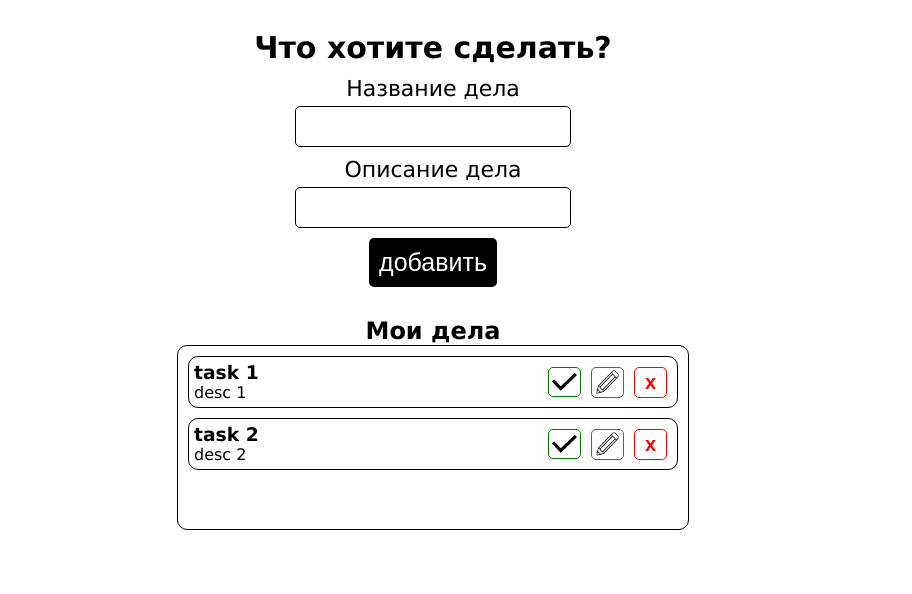
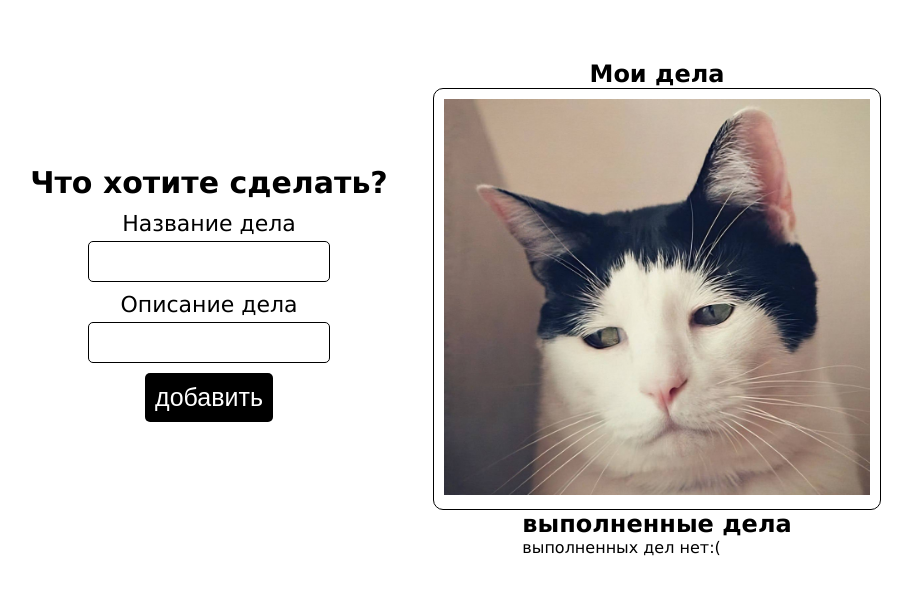
Before and after one commit to akaryaka/todo-vue-ts, a Vue app: page / in a window 1280 px wide. Shown: the top 594 px of the page, without its empty margins (207-1119 px from the left). Built offline with nearby package versions, Linux system fonts and the light colour scheme.

Commit message:
feat: add stub, styles; ref design; need debug stub

```diff
--- a/src/components/Todo.vue
+++ b/src/components/Todo.vue
@@ -6,7 +6,8 @@
     title: string
     desc: string,
     class: string,
-    isEdit: any
+    isEdit: any,
+    done: any
   }
 
   export default defineComponent({
@@ -17,10 +18,7 @@
         errorTitleVisible: false,
         errorDescVisible: false,
         imgVisible: false,
-        todos:  [
-          {id: 1, title: 'task 1', desc: 'desc 1', class: 'list__item', isEdit: false},
-          {id: 2, title: 'task 2', desc: 'desc 2', class: 'list__item', isEdit: false}
-        ] as Todo[]
+        todos: [] as Todo[]
       }
     },
     methods: {
@@ -31,7 +29,8 @@
           title: this.newTitle,
           desc: this.newDesc,
           class: 'list__item',
-          isEdit: false
+          isEdit: false,
+          done: false
         }
         this.todos.push(newTask);
         this.newTitle = '';
@@ -70,6 +69,10 @@
       },
       editSubmitTask(index: any) {
         this.todos[index].isEdit = false;
+      },
+      doneTask(index: any) {
+        this.todos[index].done = true;
+        this.todos[index].class = 'list__item done'
       }
     }
   })
@@ -82,7 +85,7 @@
         <h1 class="title">Что хотите сделать?</h1>
         <form action="#" class="todo__form">
           <label class="todo__label" for="#title-task">Название дела</label>
-          <input id="title-task" v-model="newTitle" type="text" class="todo__input">
+          <input id="title-task" v-model="newTitle" type="text" class="todo__input" autofocus="true">
           <div v-if="errorTitleVisible" class="error">Введите название дела!</div>
           <label class="todo__label" for="#desk-task">Описание дела</label>
           <input id="desk-task" v-model="newDesc" type="text" class="todo__input">
@@ -96,16 +99,16 @@
         <ul class="list">
           <li :class="todo.class" v-for="(todo, index) in todos" :key="index">
             <div class="list__item-content">
-              <h3>{{ todo.title }}</h3>
-              <p>{{ todo.desc }}</p>
+              <h3 v-if="!todo.isEdit">{{ todo.title }}</h3>
+              <p v-if="!todo.isEdit">{{ todo.desc }}</p>
               <div v-if="todo.isEdit" class="inputs-wrapper">
-                <input v-model="todo.title" type="text" placeholder="отредактируйте заголовок">
-                <input v-model="todo.desc" type="text" placeholder="отредактируйте описание">
-                <button @click="editSubmitTask(index)">ок</button>
+                <input class="todo__input" v-model="todo.title" type="text" placeholder="отредактируйте заголовок">
+                <input class="todo__input" v-model="todo.desc" type="text" placeholder="отредактируйте описание">
+                <button @click="editSubmitTask(index)" class="add-btn">ок</button>
               </div>
             </div>
-            <div class="btn-wrapper">
-              <button @click="todo.class='list__item done'" class="done-btn btn" >
+            <div v-if="!todo.isEdit" class="btn-wrapper">
+              <button @click="doneTask(index)" class="done-btn btn" >
                 <img class="done-icon" src="/done.jpg" alt="done">
               </button>
               <button @click="editTask(index)" class="edit-btn btn">
@@ -114,9 +117,26 @@
               <button @click="removeTask(index)" class="delete-btn btn">x</button>
             </div>
           </li>
-          <img v-if="imgVisible" class="stub-img" src="/cat.jpg" alt="cat">
         </ul>
+        <img v-if="imgVisible || todos.length == 0" class="stub-img" src="/cat.jpg" alt="cat">
       </article>
+
+
+      <!-- DEBUG!!!! -->
+
+      <div class="done__tasks">
+        <h2 class="title-2">выполненные дела</h2>
+        <p v-if="todos.length == 0">выполненных дел нет:(</p>
+        <template v-else v-for="todo in todos">
+          <p v-if="!todo.done">выполненных дел нет:(</p>
+          <ul class="list" v-for="(todo, index) in todos" :key="index">
+            <li class="list__item" v-if="todo.done">
+              <p> {{ todo.title }}</p>
+              <p> {{ todo.desc }}</p>
+            </li>
+          </ul>
+        </template>
+      </div>
     </div>
   </div>
   </div>
@@ -138,10 +158,9 @@
   }
 
   .todo {
-    width: 40%;
+    width: 70%;
     min-height: 500px;
     display: flex;
-    flex-direction: column;
     align-items: center;
     justify-content: center;
     &__header {
@@ -164,7 +183,6 @@
         border: 1px solid #000;
         padding: 10px;
         border-radius: 10px;
-        height: 100%;
         width: 100%;
         transition: .3s;
       }
@@ -277,4 +295,12 @@
     background-color: aquamarine;
   }
 
+  .inputs-wrapper {
+    display: flex;
+    align-items: center;
+    column-gap: 10px;
+    & > .todo__input {
+      margin-bottom: 0;
+    }
+  }
 </style>
```
Also changed, not shown: src/main.ts (line endings or trailing spaces).
